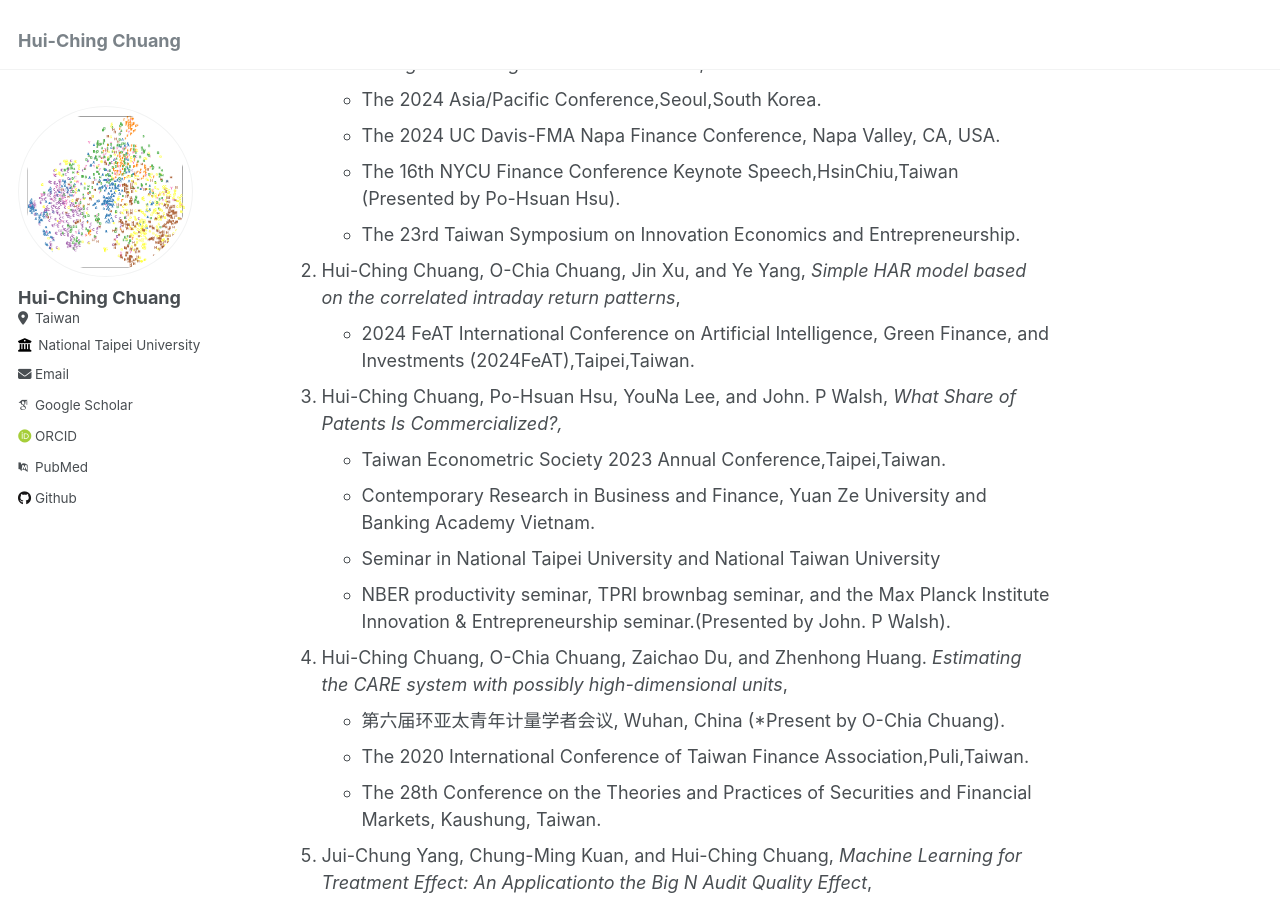
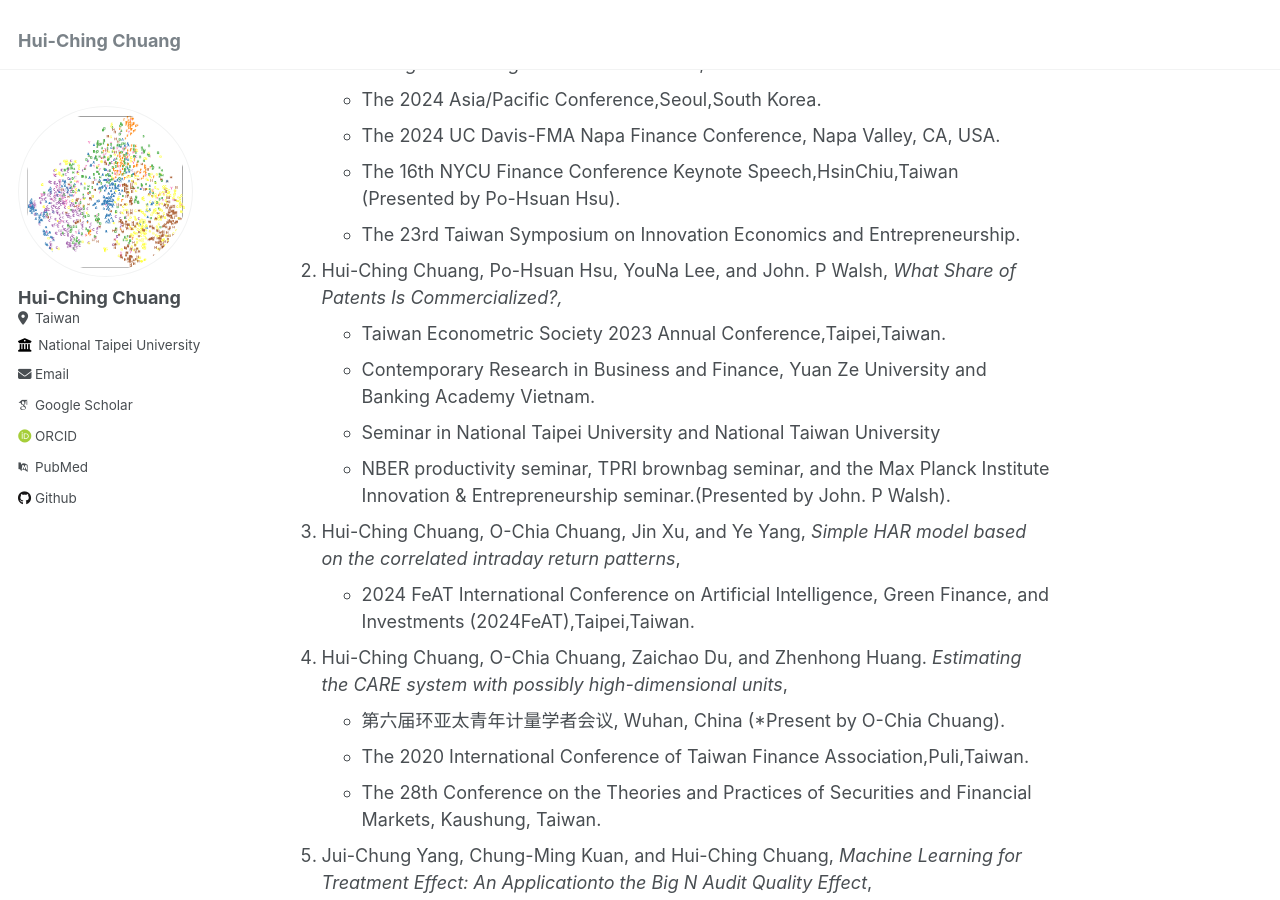
Before and after one commit to hcchuang/hcchuang.github.io, a Jekyll site: the page built from _pages/about.md, in a window 1280 px wide and 900 px high, scrolled down 1040 px. Built offline with Jekyll 4.4.1, drawn with Linux system fonts in a browser that asks for light colours; some web fonts are replaced.

```diff
--- a/_pages/about.md
+++ b/_pages/about.md
@@ -32,13 +32,13 @@ Conference Papers
    - The 2024 UC Davis-FMA Napa Finance Conference, Napa Valley, CA, USA.
    - The 16th NYCU Finance Conference Keynote Speech,HsinChiu,Taiwan (Presented by Po-Hsuan Hsu).
    - The 23rd Taiwan Symposium on Innovation Economics and Entrepreneurship.
-1. Hui-Ching Chuang, O-Chia Chuang, Jin Xu, and Ye Yang, _Simple HAR model based on the correlated intraday return patterns_,
-   - 2024 FeAT International Conference on Artificial Intelligence, Green Finance, and Investments (2024FeAT),Taipei,Taiwan.
 1. Hui-Ching Chuang, Po-Hsuan Hsu, YouNa Lee, and John. P Walsh, _What Share of Patents Is Commercialized?,_
    - Taiwan Econometric Society 2023 Annual Conference,Taipei,Taiwan.
    - Contemporary Research in Business and Finance, Yuan Ze University and Banking Academy Vietnam.
    - Seminar in National Taipei University and National Taiwan University
    - NBER productivity seminar, TPRI brownbag seminar, and the Max Planck Institute Innovation & Entrepreneurship seminar.(Presented by John. P Walsh).
+1. Hui-Ching Chuang, O-Chia Chuang, Jin Xu, and Ye Yang, _Simple HAR model based on the correlated intraday return patterns_,
+   - 2024 FeAT International Conference on Artificial Intelligence, Green Finance, and Investments (2024FeAT),Taipei,Taiwan.
 1. Hui-Ching Chuang, O-Chia Chuang, Zaichao Du, and Zhenhong Huang. _Estimating the CARE system with possibly high-dimensional units_,
    - 第六届环亚太青年计量学者会议, Wuhan, China (*Present by O-Chia Chuang).
    - The 2020 International Conference of Taiwan Finance Association,Puli,Taiwan.
```
